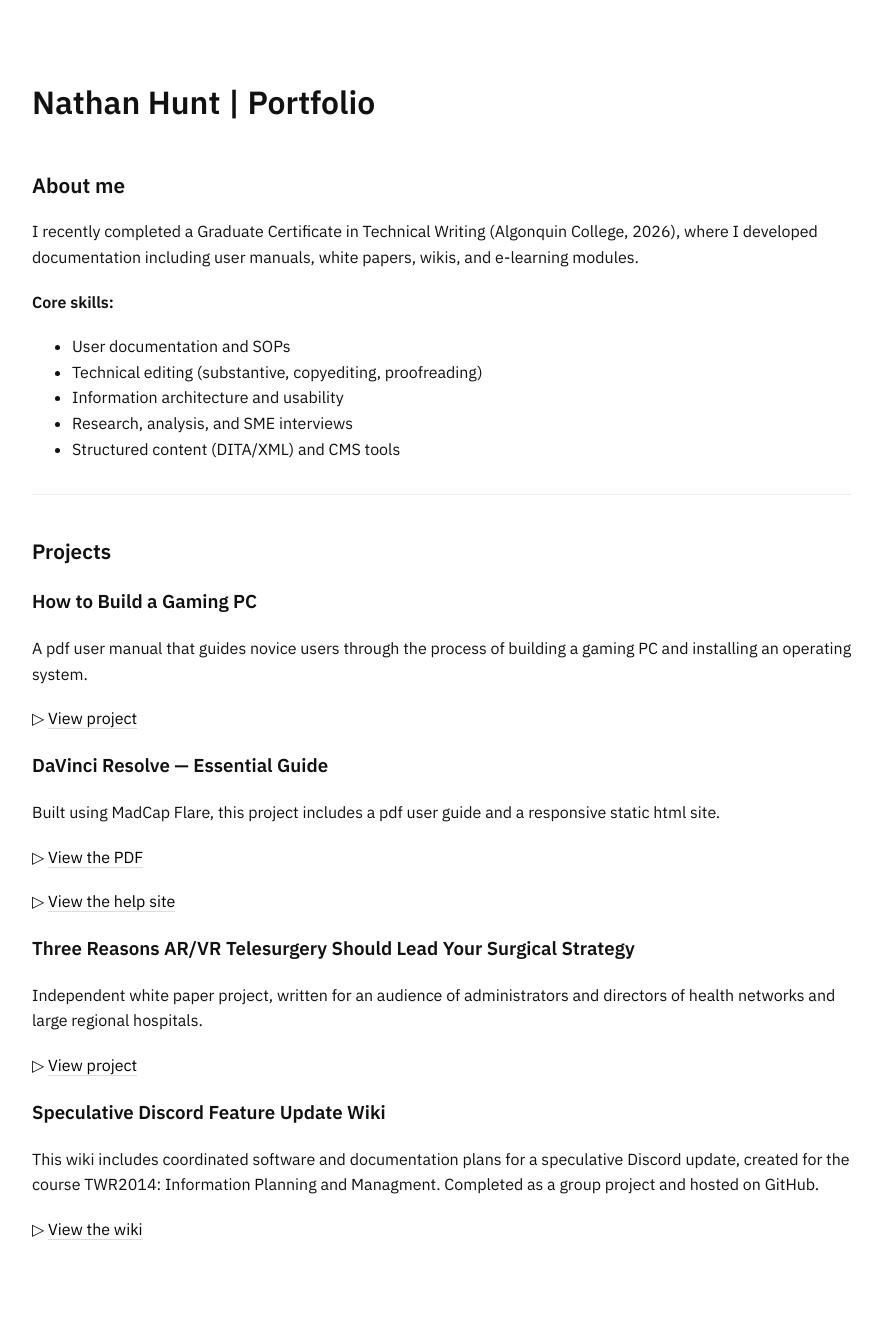
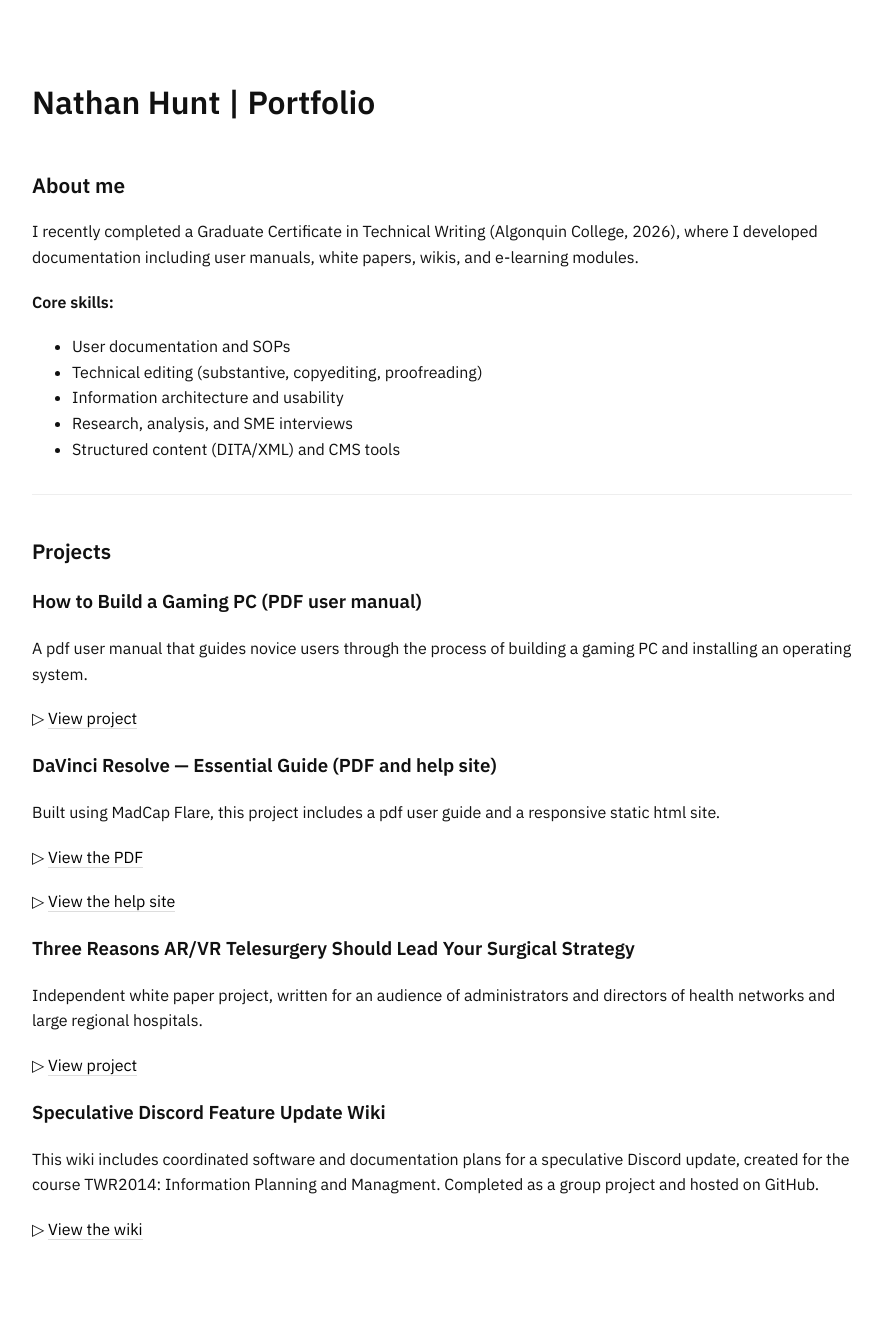
Before and after one commit to hunt-0515/portfolio, a Jekyll site: the page built from index.md, in a window 1280 px wide. Shown: the whole page, without its empty margins (198-1080 px from the left). Built offline with Jekyll 4.4.1, drawn with Linux system fonts in a browser that asks for light colours.

Commit message:
Update index.md

```diff
--- a/index.md
+++ b/index.md
@@ -19,14 +19,14 @@ where I developed documentation including user manuals, white papers, wikis, and
 
 ## Projects
 
-### How to Build a Gaming PC
+### How to Build a Gaming PC (PDF user manual)
 
 A pdf user manual that guides novice users through the process of building a gaming PC and installing an operating system.
 
 ▷ [View project](assets/pdfs/Build_a_Gaming_PC_WEB.pdf)
 
 
-### DaVinci Resolve — Essential Guide
+### DaVinci Resolve — Essential Guide (PDF and help site)
 
 Built using MadCap Flare, this project includes a pdf user guide and a responsive static html site.
 
```
